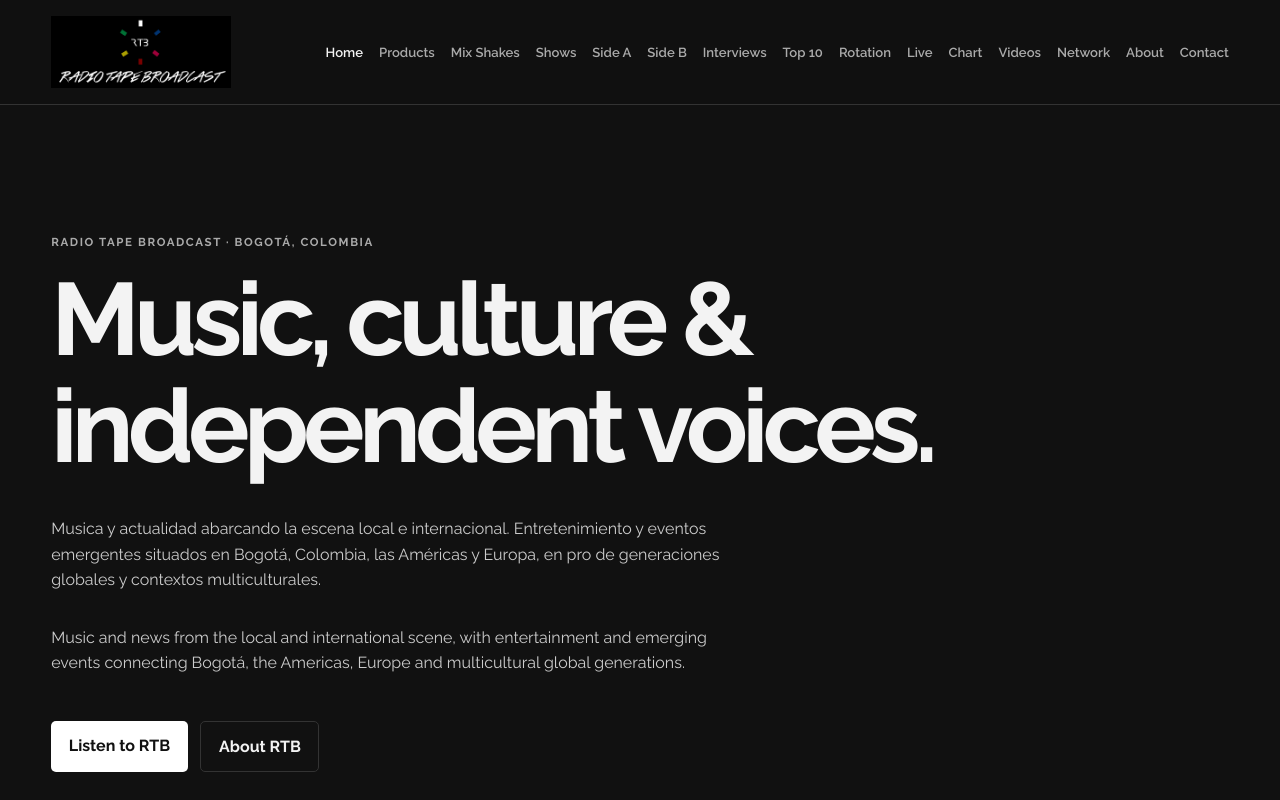
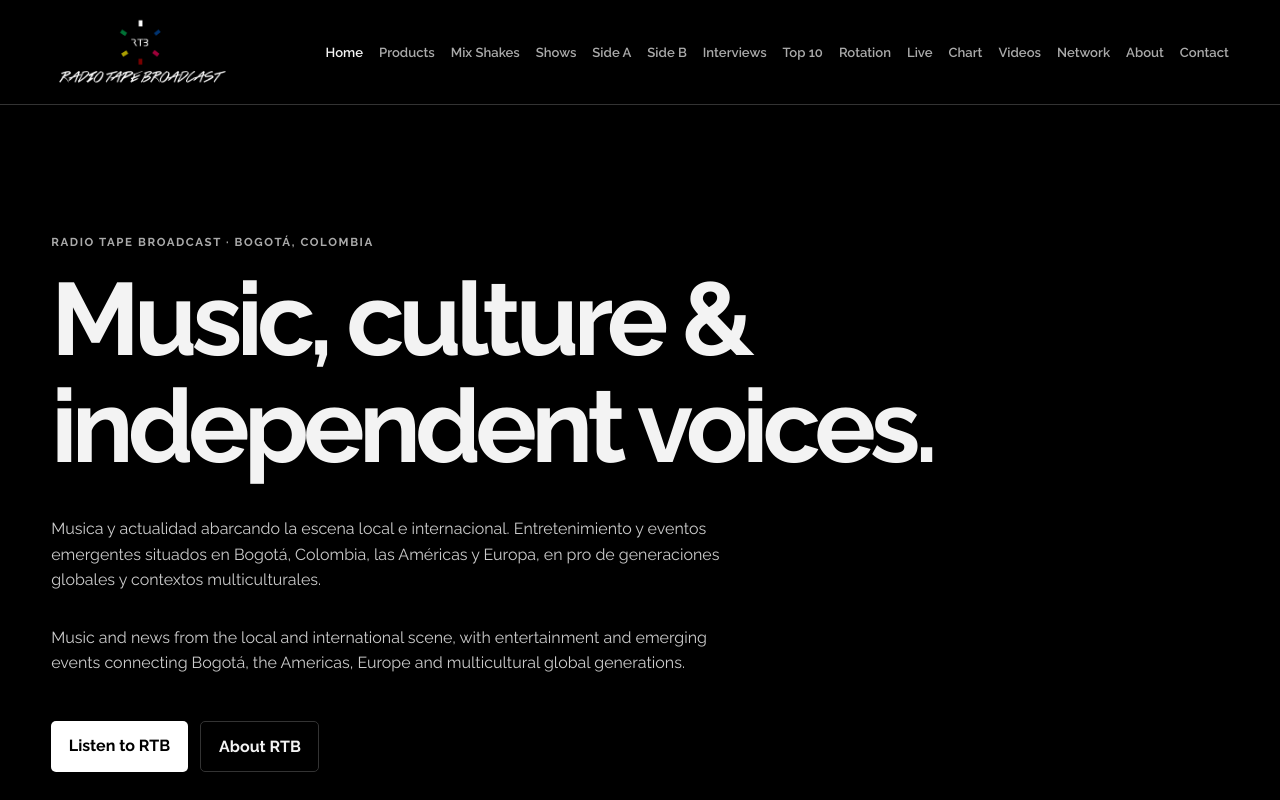
Before and after one commit to nikilux777/rtb.com.co, a website: page site/index.html in a window 1280 px wide. Shown: the top 800 px of the page. Drawn offline with Linux system fonts and the light colour scheme.

Commit message:
Make RTB website background black

```diff
--- a/site/styles.css
+++ b/site/styles.css
@@ -1,11 +1,11 @@
 @import url('https://fonts.googleapis.com/css2?family=Raleway:wght@400;600;700&display=swap');
 
-:root { --bg:#111; --panel:#1b1b1b; --text:#f3f3f3; --muted:#aaa; --line:#333; --accent:#fff; }
+:root { --bg:#000; --panel:#111; --text:#f3f3f3; --muted:#aaa; --line:#333; --accent:#fff; }
 * { box-sizing:border-box; }
-html { scroll-behavior:smooth; }
-body { margin:0; background:var(--bg); color:var(--text); font-family:Raleway,Arial,sans-serif; line-height:1.6; }
+html { scroll-behavior:smooth; background:#000; }
+body { margin:0; min-height:100vh; background:#000; color:var(--text); font-family:Raleway,Arial,sans-serif; line-height:1.6; }
 a { color:inherit; }
-.site-header { position:sticky; top:0; z-index:20; display:flex; align-items:center; gap:2rem; padding:1rem 4vw; background:rgba(17,17,17,.96); border-bottom:1px solid var(--line); backdrop-filter:blur(10px); }
+.site-header { position:sticky; top:0; z-index:20; display:flex; align-items:center; gap:2rem; padding:1rem 4vw; background:rgba(0,0,0,.96); border-bottom:1px solid var(--line); backdrop-filter:blur(10px); }
 .brand { flex:0 0 auto; display:block; }
 .brand-image { display:block; width:min(180px,30vw); height:auto; max-height:72px; object-fit:cover; object-position:center; }
 .site-nav { display:flex; flex-wrap:wrap; gap:.55rem 1rem; align-items:center; margin-left:auto; }
@@ -20,7 +20,7 @@
 h2 { font-size:clamp(2rem,4vw,3.4rem); letter-spacing:-.035em; }
 p { max-width:70ch; color:#ccc; }
 .hero-actions { display:flex; gap:.8rem; flex-wrap:wrap; margin-top:1.8rem; }
-.button { display:inline-block; padding:.75rem 1.1rem; background:var(--accent); color:#111; text-decoration:none; font-weight:700; border-radius:5px; }
+.button { display:inline-block; padding:.75rem 1.1rem; background:var(--accent); color:#000; text-decoration:none; font-weight:700; border-radius:5px; }
 .button.secondary { background:transparent; color:var(--text); border:1px solid var(--line); }
 .section { padding:5rem 0; border-top:1px solid var(--line); }
 .section-heading { margin-bottom:2rem; }
@@ -30,7 +30,7 @@
 .link-list { display:flex; flex-direction:column; }
 .link-list a { display:flex; justify-content:space-between; padding:1rem 0; border-bottom:1px solid var(--line); text-decoration:none; font-weight:600; }
 .link-list a:hover { color:#aaa; }
-.site-footer { display:flex; justify-content:space-between; gap:2rem; padding:3rem 4vw; margin-top:2rem; border-top:1px solid var(--line); color:var(--muted); }
+.site-footer { display:flex; justify-content:space-between; gap:2rem; padding:3rem 4vw; margin-top:2rem; border-top:1px solid var(--line); color:var(--muted); background:#000; }
 .site-footer div { display:flex; gap:1rem; flex-wrap:wrap; }
 .social-links a { text-decoration:none; }
 @media (max-width:900px) { .site-header { flex-wrap:wrap; } .menu-toggle { display:block; } .site-nav { display:none; width:100%; margin:0; padding-top:.5rem; } .site-nav.open { display:flex; } .playlist-grid { grid-template-columns:1fr; } .split { grid-template-columns:1fr; gap:2rem; } }
```
